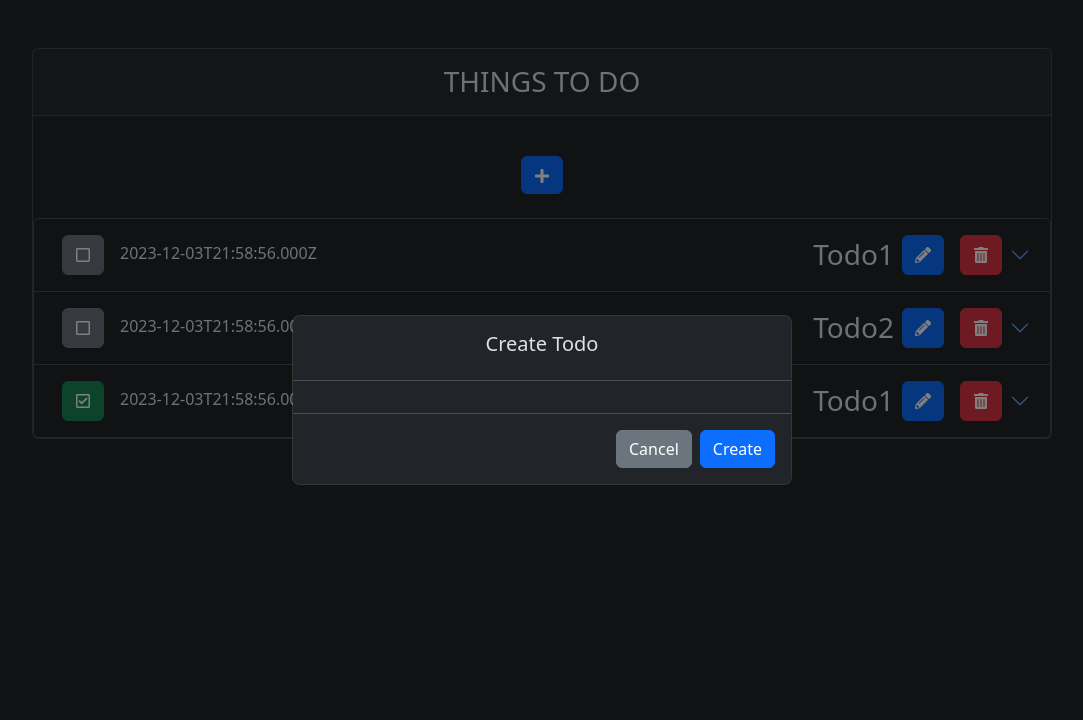
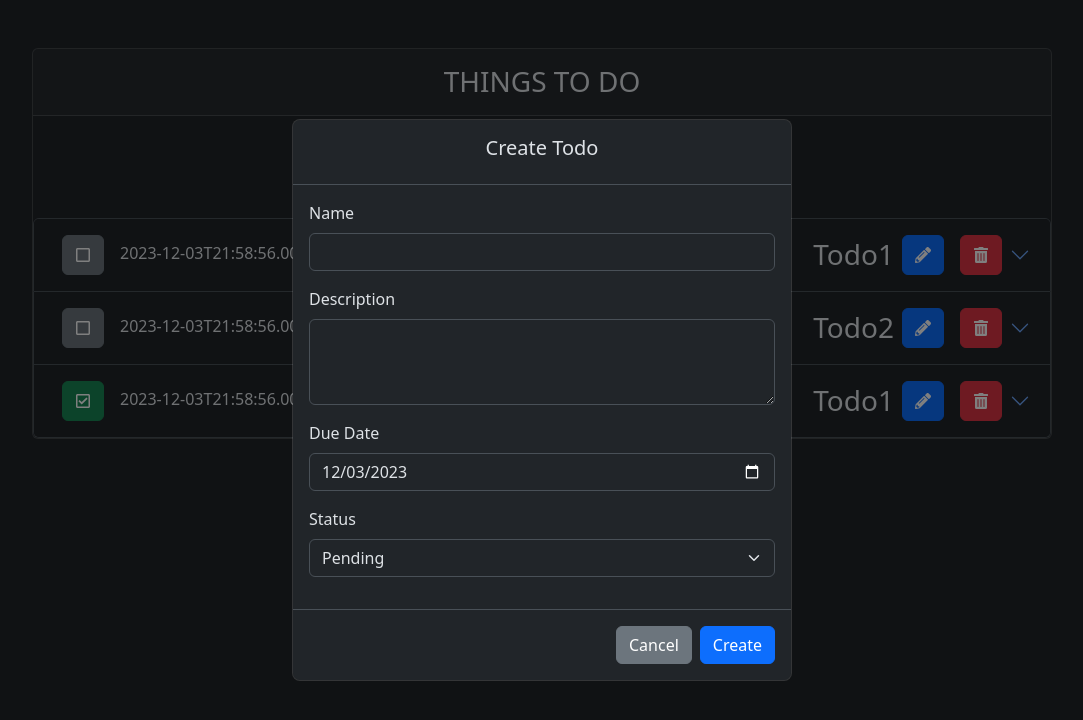
Before and after one commit to Puzzlebottom/northone-assessment, a React (Vite) app: page / in a window 1280 px wide. Both pictures are taken after a click on the button 640 px from the left and 174 px from the top of the page. Shown: the top 720 px of the page, without its empty margins (98-1181 px from the left). Built offline with nearby package versions, Linux system fonts and the light colour scheme.

Commit message:
adds form with validation

```diff
--- a/src/components/TodoForm.tsx
+++ b/src/components/TodoForm.tsx
@@ -1,4 +1,8 @@
-import { Button, Modal } from "react-bootstrap";
+import { Button, Form, Modal } from "react-bootstrap";
+import { v4 as uuid } from "uuid"
+import { Todo, TodoFormData, todoFormSchema } from "../interfaces/Todo";
+import { FieldValues, useForm } from "react-hook-form";
+import { zodResolver } from "@hookform/resolvers/zod";
 
 interface Props {
   show: boolean;
@@ -6,18 +10,71 @@ interface Props {
 }
 
 function TodoForm({ show, handleClose }: Props): React.JSX.Element {
+  const formatDate = (date: Date | number): Date => {
+    return new Date(date).toISOString().slice(0, 10) as unknown as Date
+  }
+
+  const {
+    register,
+    handleSubmit,
+    formState: { errors, isSubmitting },
+    reset
+  } = useForm<TodoFormData>({
+    defaultValues: {
+      dueDate: formatDate(Date.now())
+    },
+    resolver: zodResolver(todoFormSchema)
+  })
+
+  const submit = (data: FieldValues) => {
+    console.log(data)
+    reset();
+    handleClose();
+  }
+
+  const cancel = (): void => {
+    reset();
+    handleClose();
+  }
+
   return (
     <Modal show={show} onHide={handleClose} centered>
+      <Form onSubmit={handleSubmit(submit)}>
         <Modal.Header className="justify-content-center">
           <h5>Create Todo</h5>
         </Modal.Header>
         <Modal.Body>
-
+          <Form.Group className="mb-3" controlId="name">
+            <Form.Label className={errors.name ? "text-danger" : ""}>
+              Name {errors.name && `${errors.name.message}`}
+            </Form.Label>
+            <Form.Control {...register('name')} type="text" />
+          </Form.Group>
+          <Form.Group className="mb-3" controlId="description">
+            <Form.Label className={errors.description ? "text-danger" : ""}>
+              Description {errors.description && `${errors.description.message}`}
+            </Form.Label>
+            <Form.Control {...register('description')} as="textarea" rows={3} />
+          </Form.Group>
+          <Form.Group className="mb-3" controlId="dueDate">
+            <Form.Label className={errors.dueDate ? "text-danger" : ""}>
+              Due Date {errors.dueDate && `${errors.dueDate.message}`}
+            </Form.Label>
+            <Form.Control {...register('dueDate')} type="date" />
+          </Form.Group>
+          <Form.Group className="mb-3" controlId="Status">
+            <Form.Label>Status</Form.Label>
+            <Form.Select {...register('status')} >
+              <option value="PENDING">Pending</option>
+              <option value="DONE">Done</option>
+            </Form.Select>
+          </Form.Group>
         </Modal.Body>
         <Modal.Footer>
-        <Button variant="secondary" onClick={handleClose}>Cancel</Button>
-        <Button type="submit" onClick={() => console.log('create')}>Create</Button>
+          <Button variant="secondary" onClick={cancel}>Cancel</Button>
+          <Button type="submit" disabled={isSubmitting}>Create</Button>
         </Modal.Footer>
+      </Form>
     </Modal>
   )
 }
--- a/src/interfaces/Todo.ts
+++ b/src/interfaces/Todo.ts
@@ -7,7 +7,11 @@ const todoSchema = z.object({
   name: z.string(),
   description: z.string(),
   status: z.enum(TODO_STATUS),
-  dueDate: z.date()
+  dueDate: z.string().pipe(z.coerce.date()),
 })
 
 export type Todo = z.infer<typeof todoSchema>;
+
+export const todoFormSchema = todoSchema.omit({ id: true })
+
+export type TodoFormData = z.infer<typeof todoFormSchema>
```
Lines whose indentation alone changed are shown as unchanged.
